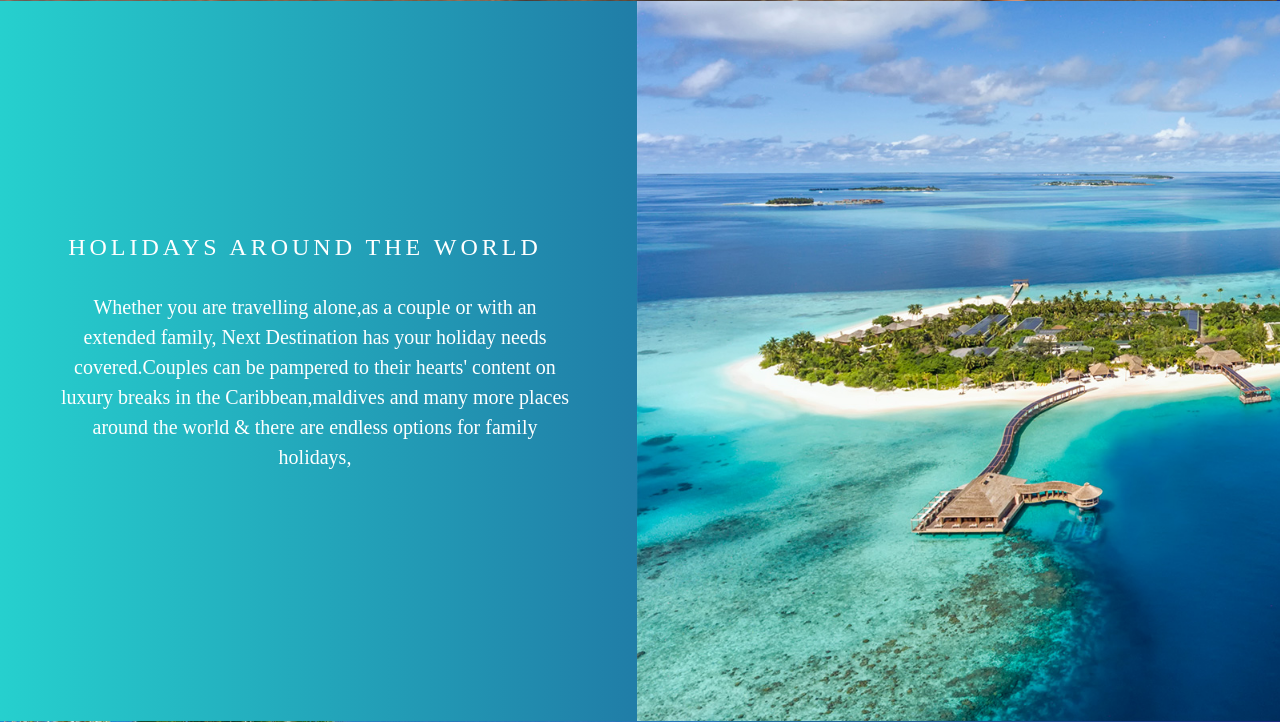
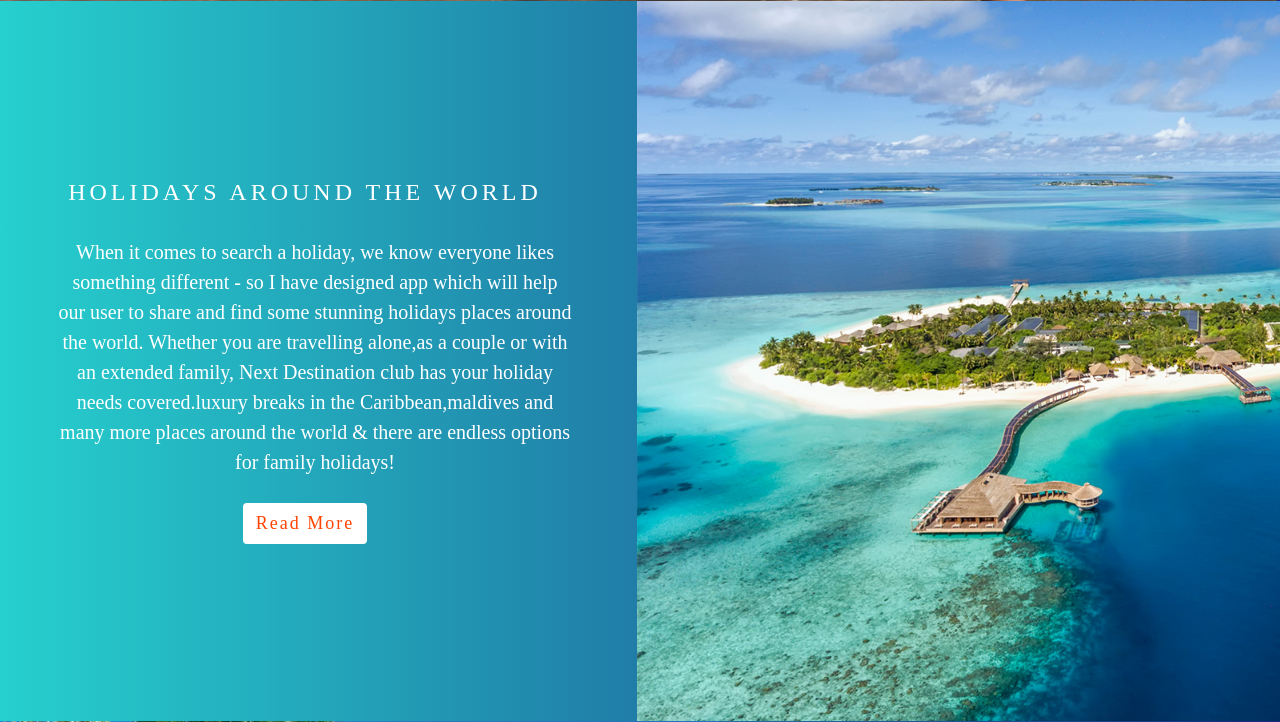
Before and after one commit to jas-sin82/next-destination-club-milestone-3, a Flask app: page / in a window 1280 px wide. Shown: the part 1553-2275 px from the top of the page. Run offline with Flask 2, Linux system fonts and the light colour scheme; some libraries are stand-ins or nearby versions.

Commit message:
Add new button

```diff
--- a/templates/index.html
+++ b/templates/index.html
@@ -11,9 +11,9 @@
                     share your dream holidays destination around the world!
                 </p>
                 {% if session.user %}
-                    <a class="btn home-page-button" href="{{ url_for('add_destination') }}">Add destination</a>
+                <a class="btn home-page-button" href="{{ url_for('add_destination') }}">Add destination</a>
                 {% else %}
-                    <a class="btn home-page-button" href="{{url_for('register')}}">Register</a>
+                <a class="btn home-page-button" href="{{url_for('register')}}">Register</a>
                 {% endif %}
             </div>
             <div class="col-lg-6">
@@ -38,11 +38,13 @@
             <div class=" col-lg-6 next-dest-5 next-dest-media-3">
                 <h4 class="next-dest-1"> Holidays Around The World</h4>
                 <p class="next-dest-3 dest-3">
+                    When it comes to search a holiday, we know everyone likes something different - so I have designed
+                    app which will help our user to share and find some stunning holidays places around the world.
                     Whether you are travelling alone,as a couple or with an extended family,
-                    Next Destination has your holiday needs covered.Couples can be pampered to their hearts'
-                    content on luxury breaks in the Caribbean,maldives and many more places around the world
-                    & there are endless options for family holidays,
+                    Next Destination club has your holiday needs covered.luxury breaks in the Caribbean,maldives and
+                    many more places around the world & there are endless options for family holidays!
                 </p>
+                <a class="btn home-page-button" href="{{url_for('read_more')}}">Read More</a>
             </div>
             <div class="col-lg-6 ">
                 <img class="image-3 img-responsive" src="/static/images/beach-11.jpg" alt="beach image">
```
